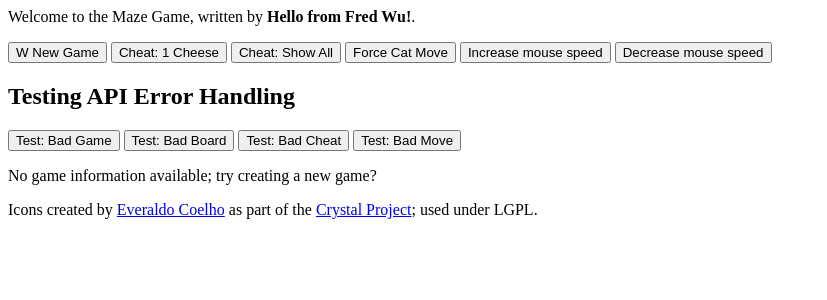
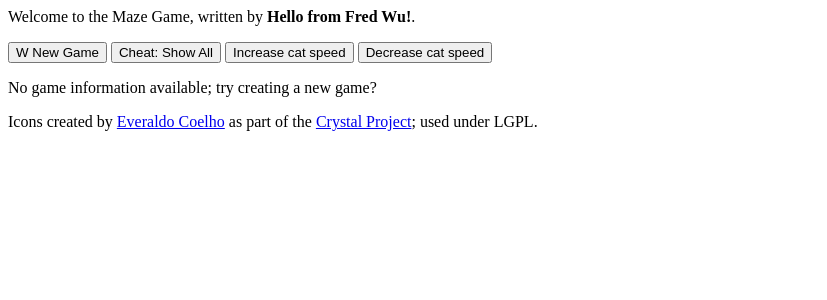
Before and after one commit to xuetianw/MazeGame-web-App, a Spring Boot app: page / in a window 1280 px wide. Shown: the top 300 px of the page, without its empty margins (0-827 px from the left). Run offline with Spring Boot 4, Linux system fonts and the light colour scheme; some libraries are stand-ins or nearby versions.

Commit message:
clean up code

```diff
--- a/src/main/java/ca/MazeGame/controllers/GameController.java
+++ b/src/main/java/ca/MazeGame/controllers/GameController.java
@@ -77,7 +77,6 @@ Return 404 (File Not Found) if the requested game does not exist.
         throw new ResourceNotFoundException(String.format("gane number %d does not exist", gameId));
     }
 
-
 //3. Board
     @GetMapping("/games/{id}/board")
     public ApiBoardWrapper getBoard(@PathVariable("id") int id) {
@@ -124,6 +123,21 @@ Return 404 (File Not Found) if the requested game does not exist.
         }
     }
 
+    @PostMapping("games/{id}/cheatstate")
+    @ResponseStatus(HttpStatus.ACCEPTED)
+    public void showBoard(@PathVariable("id") int id,
+            @RequestBody String newMove) {
+        for(ApiGameWrapper apiGameWrapper : apiGameWrappers) {
+            if(apiGameWrapper.gameNumber== id){
+                if (newMove.equals("SHOW_ALL")) {
+                    apiGameWrapper.revealBoard();
+                }
+                return;
+            }
+        }
+    }
+
+
 
 
     // Create Exception Handle
--- a/src/main/java/ca/MazeGame/model/ApiGameWrapper.java
+++ b/src/main/java/ca/MazeGame/model/ApiGameWrapper.java
@@ -66,7 +66,7 @@ public class ApiGameWrapper implements Runnable {
     @Override
     public void run() {
         while (!game.hasUserWon() && !game.hasUserLost() && !threadStop) {
-            System.out.println(game.toString());
+//            System.out.println(game.toString());
             try {
                 game.moveCat();
                 doWonOrLost();
--- a/src/main/resources/static/css/scripts/game.js
+++ b/src/main/resources/static/css/scripts/game.js
@@ -17,12 +17,6 @@ const myAppObj = new Vue({
         catMove: sendMoveCats,
         increaseCatSpeed:  sendIncreaseCatSpeed,
         decreaseCatSpeed:  sendDecreaseCatSpeed,
-
-        // Testing error handling
-        getBadGame: testGetBadGame,
-        getBadBoard: testGetBadBoard,
-        doBadCheat: testDoBadCheat,
-        doBadMove: testDoBadMove,
 
         locationMatches: function(loc, x, y) {
             return loc.x == x && loc.y == y;
@@ -76,7 +70,6 @@ function makeNewGame() {
             myAppObj.game = response.data;
             // myAppObj.playersTurn = true;
             loadGameBoard();
-
             alertOnWrongStatus("POST games", 201, response.status);
         })
         .catch(function (error) {
@@ -150,11 +143,6 @@ function sendMoveCats() {
 }
 
 function sendMove(directionStr) {
-    // if (!myAppObj.playersTurn) {
-    //     console.log("Not player's turn yet! Cats must move.");
-    //     return;
-    // }
-
     if (myAppObj.game.isGameLost || myAppObj.game.isGameWon) {
         console.log("Unable to make move after game has ended.");
         return;
@@ -203,76 +191,6 @@ function playSound() {
 }
 
 
-
-// Testing Functions
-function testGetBadGame() {
-    testErrorHandling(
-        "Test Get Bad Game",
-        "GET",
-        '/api/games/' + 2352523,
-        "",
-        404);
-}
-function testGetBadBoard() {
-    testErrorHandling(
-        "Test Get Bad Board",
-        "GET",
-        '/api/games/' + 2352523 + "/board",
-        "",
-        404);
-}
-function testDoBadCheat() {
-    testErrorHandling(
-        "Test Cheat on bad game",
-        "POST",
-        '/api/games/' + 2352523 + "/cheatstate",
-        "1_CHEESE",
-        404);
-
-    testErrorHandling(
-        "Test Bad Move",
-        "POST",
-        '/api/games/' + myAppObj.game.gameNumber + "/moves",
-        "NoSuchCheat",
-        400);
-}
-function testDoBadMove() {
-    testErrorHandling(
-        "Test Move on bad game",
-        "POST",
-        '/api/games/' + 2352523 + "/moves",
-        "MOVE_UP",
-        404);
-
-    testErrorHandling(
-        "Test Bad Move",
-        "POST",
-        '/api/games/' + myAppObj.game.gameNumber + "/moves",
-        "NoSuchMove",
-        400);
-}
-function testErrorHandling(name, method, url, data, result) {
-    axios( {
-        method: method,
-        url: url,
-        data: data,
-        config: plainTextConfig
-    })
-        .then(function (response) {
-            alert(name + ": Did *not* fail when it should have! (expected " + result + ")");
-        })
-        .catch(function (error) {
-            if (error.response.status != result) {
-                console.log(name + ": Returned incorrect error response code (expected " + result + "): ", error.response)
-                alert(name + ": Returned incorrect error response code (expected " + result + ")")
-            } else {
-                console.log(name + ": returned the correct response code: ", error)
-            }
-        });
-}
-
-
-
 function alertOnWrongStatus(description, expectedStatus, actualStatus) {
     if (actualStatus != expectedStatus) {
         alert("ERROR: Incorrect HTTP status returned for ["
--- a/src/main/resources/templates/index.html
+++ b/src/main/resources/templates/index.html
@@ -20,44 +20,17 @@
             <button type="button" v-on:click="newGame()">W
                 New Game
             </button>
-
             <span>
-                <button type="button" v-on:click="cheat1Cheese()">
-                    Cheat: 1 Cheese
-                </button>
                 <button type="button" v-on:click="cheatShowAll()">
                     Cheat: Show All
                 </button>
-                <button type="button" v-on:click="catMove()">
-                    Force Cat Move
-                </button>
                 <button type="button" v-on:click="increaseCatSpeed()">
-                    Increase mouse speed
+                    Increase cat speed
                 </button>
                 <button type="button" v-on:click="decreaseCatSpeed()">
-                    Decrease mouse speed
+                    Decrease cat speed
                 </button>
             </span>
-
-
-            <!-- Buttons for testing -->
-            <h2>Testing API Error Handling</h2>
-            <p>
-                <button type="button" v-on:click="getBadGame()">
-                    Test: Bad Game
-                </button>
-                <button type="button" v-on:click="getBadBoard()">
-                    Test: Bad Board
-                </button>
-                <button type="button" v-on:click="doBadCheat()">
-                    Test: Bad Cheat
-                </button>
-                <button type="button" v-on:click="doBadMove()">
-                    Test: Bad Move
-                </button>
-            </p>
-
-
         </p>
 
         <!-- Game state -->
```
